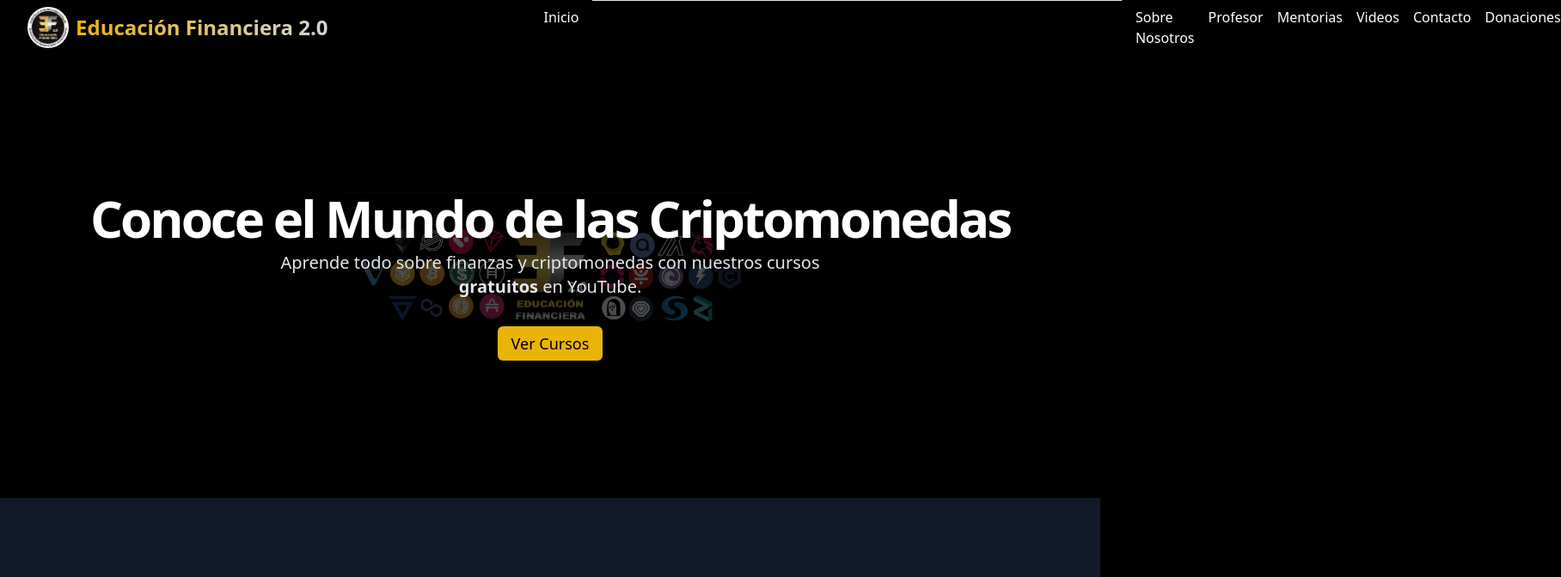
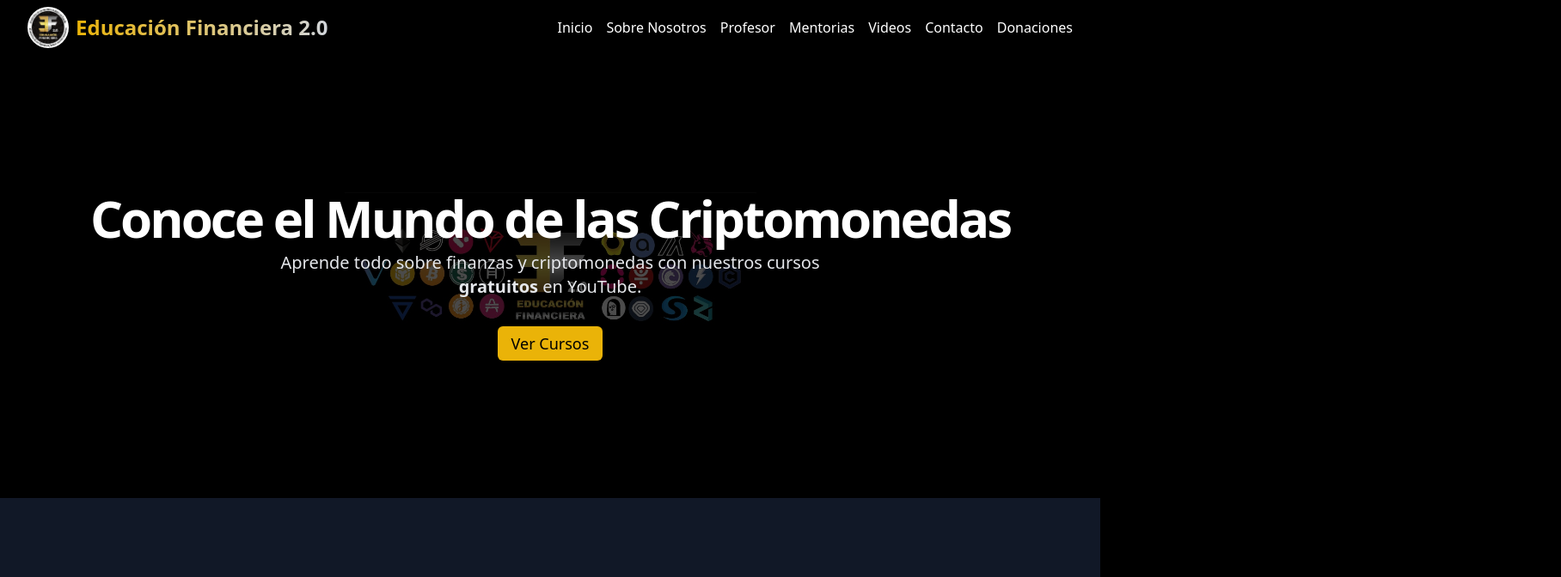
Before and after one commit to micheladasme/ef20-page, a React (Vite) app: page / in a window 1280 px wide. Shown: the top 672 px of the page at 86% size, 1816 px wide, since content can reach past the window. Built offline with nearby package versions, Linux system fonts and the light colour scheme.

Commit message:
new logo and add tiktok link

```diff
--- a/src/layouts/Header.tsx
+++ b/src/layouts/Header.tsx
@@ -16,7 +16,7 @@ function Header() {
             >
                 Inicio
             </a>
-            <Separator orientation="horizontal" className="{lg:hidden" />
+            <Separator orientation="horizontal" className="lg:hidden" />
             <a
                 className="text-md font-medium hover:text-yellow-500 transition-colors md:block py-2"
                 href="#about" onClick={() => setIsOpen(false)}
```
